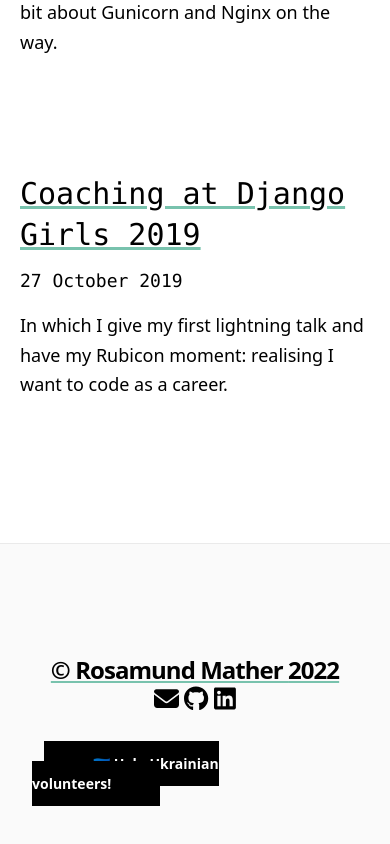
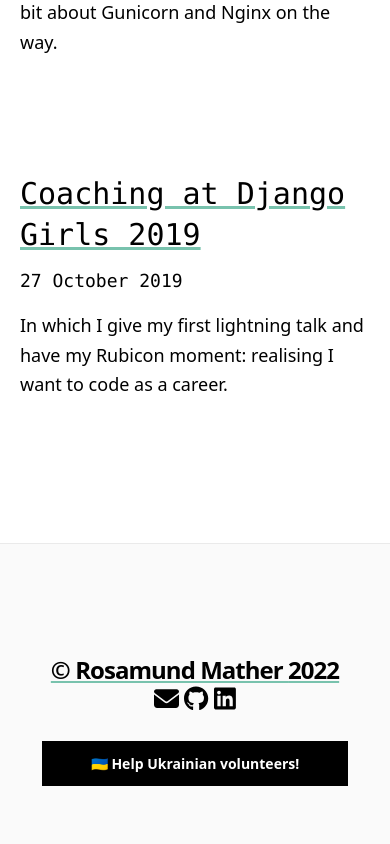
Before and after one commit to rosamundm/devblog, a Next.js app: page / in a window 390 px wide. Shown: the part 9040-9884 px from the top of the page. Built offline with nearby package versions, Linux system fonts and the light colour scheme.

Commit message:
Reduce width of donation button for mobile

```diff
--- a/components/footer.js
+++ b/components/footer.js
@@ -58,7 +58,7 @@
             >
               <a
                 href="https://help-ua-volunteers.com/"
-                className="mx-3 text-center bg-black hover:bg-white hover:text-black border no-underline border-black text-white font-bold py-3 px-12 lg:px-8 duration-200 transition-colors mb-6 lg:mb-0"
+                className="mx-1 text-center bg-black hover:bg-white hover:text-black border no-underline border-black text-white font-bold py-3 px-12 lg:px-8 duration-200 transition-colors mb-4 lg:mb-0"
               >
                 🇺🇦 Help Ukrainian volunteers!
               </a>
```
